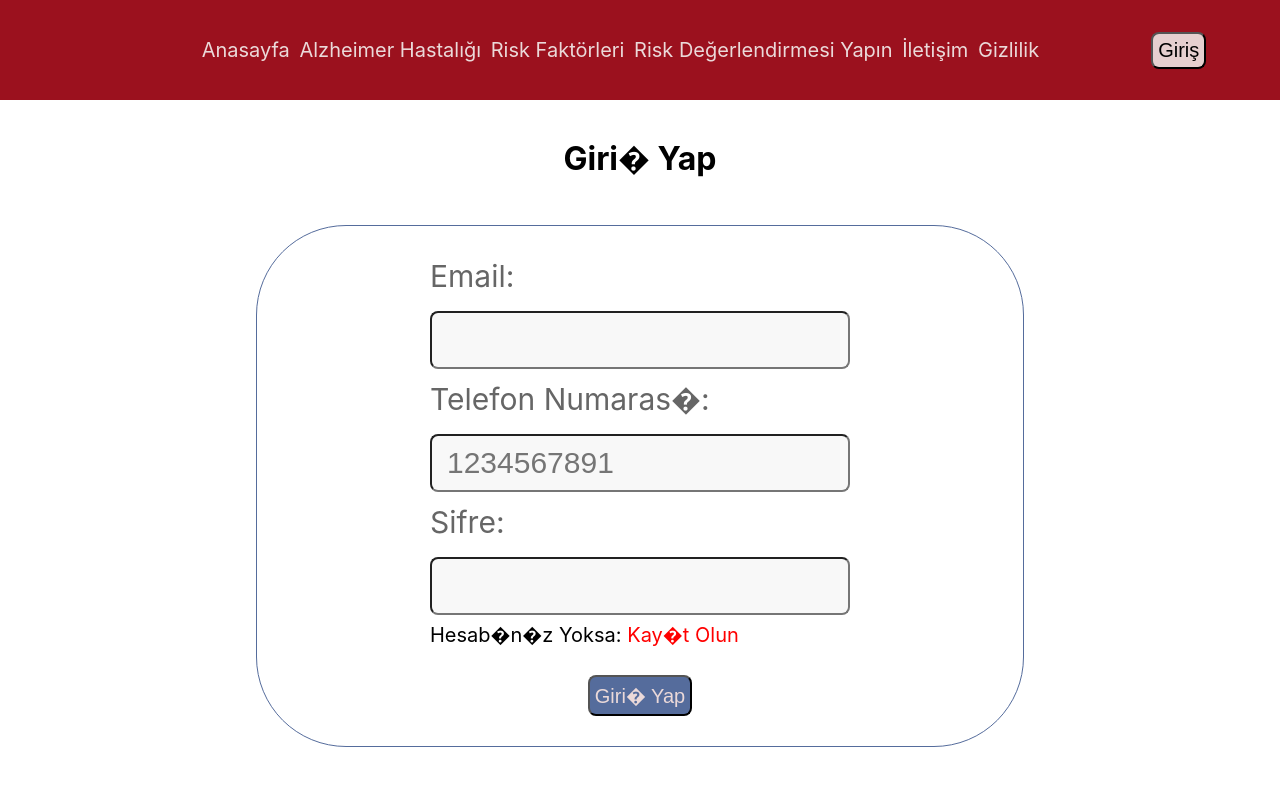
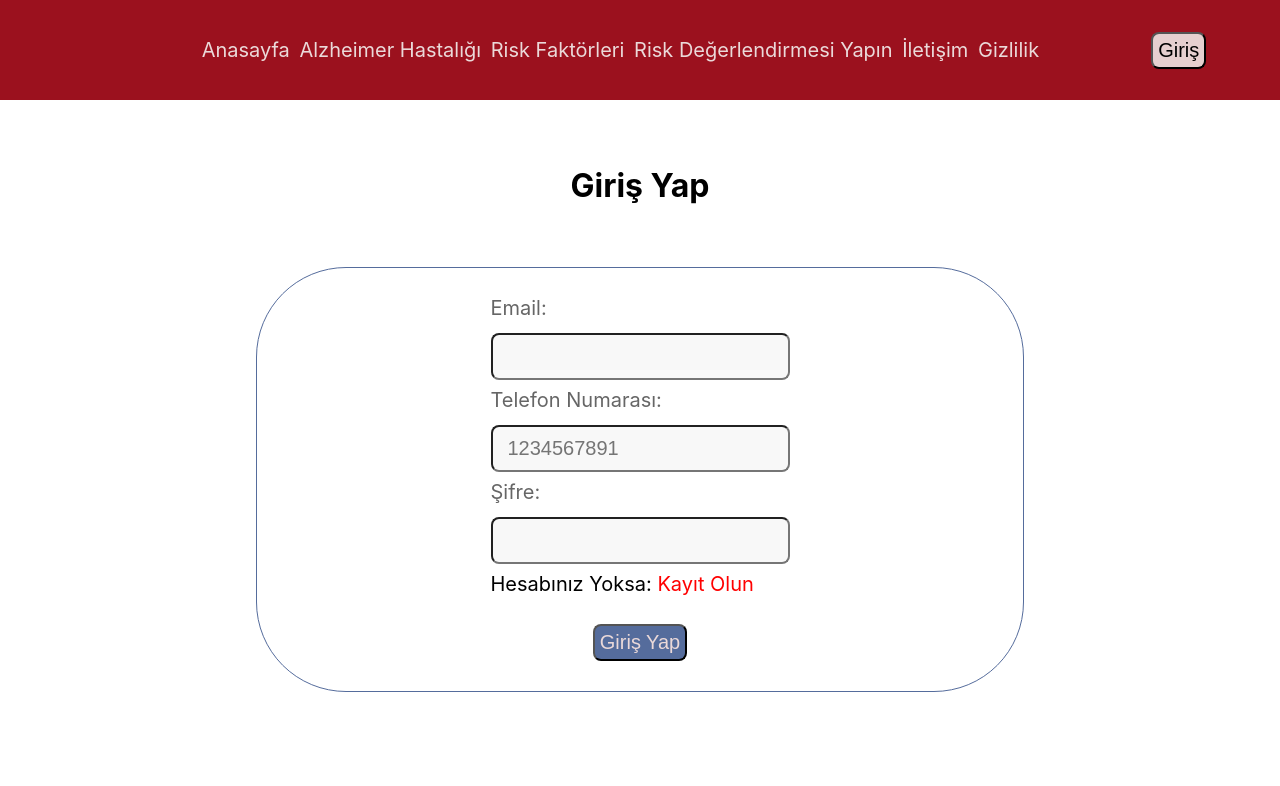
Before and after one commit to masgun17/Comp491, a React (Create React App) app in the folder my-app/: page /login in a window 1280 px wide. Shown: the top 786 px of the page. Built offline with nearby package versions, Linux system fonts and the light colour scheme.

Commit message:
turkish char fix and formatting

```diff
--- a/my-app/src/pages/Login.js
+++ b/my-app/src/pages/Login.js
@@ -5,28 +5,28 @@ const Login = () => {
     return (
         <div className="informationPageLayout">
             <div className="informationPageDiv1" style={{ "grid-row-start": "1" }}>
-                <h1>Giri� Yap</h1>
+                <h1>Giriş Yap</h1>
             </div>
             <div className="informationPageDiv2" style={{ "grid-row-start": "2", "font-size": "20px", "line-height": "2" }}>
-                <form>
+                <form className="form">
                     <div className="innerForm" style={{ "align-self": "flex-start" }}>
                         <div className="form-group">
                             <label htmlFor="email">Email: </label>
                             <input type="email" name="email" id="email" />
                         </div>
                         <div className="form-group">
-                            <label htmlFor="tel">Telefon Numaras�: </label>
+                            <label htmlFor="tel">Telefon Numarası: </label>
                             <input type="tel" name="tel" id="tel" placeholder="1234567891" pattern="[0-9]{10}" maxLength="10" />
 
                         </div>
                         <div className="form-group">
-                            <label htmlFor="password">Sifre: </label>
+                            <label htmlFor="password">Şifre: </label>
                             <input type="password" name="password" id="password" />
                         </div>
-                        <label htmlFor="text">Hesab�n�z Yoksa:</label><Link to="/Signup" style={{ "color": "red" }}>   Kay�t Olun</Link>
+                        <label htmlFor="text">Hesabınız Yoksa:</label><Link to="/Signup" style={{ "color": "red" }}>   Kayıt Olun</Link>
 
 
-                        <input type="submit" value="Giri� Yap" name="submit" id="submit" />
+                        <input type="submit" value="Giriş Yap" name="submit" id="submit" />
                     </div>
                 </form>
             </div>
--- a/my-app/src/pages/Signup.js
+++ b/my-app/src/pages/Signup.js
@@ -13,7 +13,7 @@ const Signup = () => {
         // <h1>Disease Information Page</h1>
         <div className="informationPageLayout">
             <div className="informationPageDiv1" style={{ "grid-row-start": "1" }}>
-                <h1>Kayit Ol</h1>
+                <h1>Kayıt Ol</h1>
             </div>
             <div className="informationPageDiv2" style={{ "grid-row-start": "2", "font-size": "20px", "line-height": "2" }}>
                 <form>
@@ -31,16 +31,16 @@ const Signup = () => {
                             <input type="email" name="email" id="email" />
                         </div>
                         <div className="form-group">
-                            <label htmlFor="tel">Telefon Numaras�: </label>
+                            <label htmlFor="tel">Telefon Numarası: </label>
                             <input type="tel" name="tel" id="tel" placeholder="1234567891" pattern="[0-9]{10}" maxLength="10" />
 
                         </div>
                         <div className="form-group">
-                            <label htmlFor="password">Sifre: </label>
+                            <label htmlFor="password">Şifre: </label>
                             <input type="password" name="password" id="password" />
                         </div>
                         <div className="form-group">
-                            <Link to="/Signup" name="kvkk" id= "kvkk" onClick={toggleApprove} style={{ "color":"red"}}>Okudum, onaylad�m</Link><input type="checkbox" style={{ "display": "inline", "width": "20px", "height": "20px", "marginLeft": "60px" }} />
+                            <Link to="/Signup" name="kvkk" id= "kvkk" onClick={toggleApprove} style={{ "color":"red"}}>Okudum, onayladım</Link><input type="checkbox" style={{ "display": "inline", "width": "20px", "height": "20px", "marginLeft": "60px" }} />
                             {isOpen && <Approve
                                 content={<>
                                 <b>Sözleşme</b>
--- a/my-app/src/styles/styles.css
+++ b/my-app/src/styles/styles.css
@@ -1,4 +1,4 @@
-.headerWholePage{
+.headerWholePage {
   /* height: 100vh; */
   min-height: 100vh;
   display: grid;
@@ -11,7 +11,7 @@
 .header:active,
 .header:hover {
   position: relative;
-  background-color: #9B111E;
+  background-color: #9b111e;
   height: 100px;
   /* max-height: 100px; */
   display: flex;
@@ -40,7 +40,8 @@ a:-webkit-any-link {
   /* height: 70vh; */
 }
 
-.dashboardDiv1, .informationPageDiv1 {
+.dashboardDiv1,
+.informationPageDiv1 {
   position: relative;
   display: flex;
   justify-content: center;
@@ -50,7 +51,9 @@ a:-webkit-any-link {
   /* height: max-content; */
 }
 
-.dashboardDiv2, .dashboardDiv3, .informationPageDiv2 {
+.dashboardDiv2,
+.dashboardDiv3,
+.informationPageDiv2 {
   position: relative;
   display: flex;
   flex-direction: column;
@@ -69,24 +72,41 @@ a:-webkit-any-link {
   /* overflow-y: scroll; */
 }
 
-.informationPageLayout{
+.informationPageLayout {
   position: relative;
   padding: 0% 20% 5% 20%;
   display: grid;
 }
 
+.form{
+  width: 100%;
+  display: flex;
+  flex-direction: row;
+  align-items: center;
+  justify-content: space-evenly;
+
+}
+
+.innerForm {
+  /* width: 100%;
+  display: flex;
+  flex-direction: column;
+  align-items: center;
+  justify-content: space-evenly; */
+}
+
 .innerForm .form-group label {
   display: block;
-    font-size: 30px;
+  font-size: 20px;
   color: #666;
   margin-bottom: 5px;
 }
 
 .innerForm .form-group input {
   display: block;
-    font-size: 30px;
+  font-size: 20px;
   padding: 10px 15px;
-    background-color: #F8F8F8;
+  background-color: #f8f8f8;
   border-radius: 8px;
 }
 
@@ -140,7 +160,7 @@ a:-webkit-any-link {
   /* height: max-content; */
   z-index: 5;
   top: 0px;
-    margin: 30% 30% 30% 30%
+  margin: 30% 30% 30% 30%;
 }
 
 .loginLayout {
@@ -156,7 +176,7 @@ a:-webkit-any-link {
 
 .header button {
   position: relative;
-    background-color: #E6CFCF;
+  background-color: #e6cfcf;
   /* max-height: 100px; */
   display: flex;
   flex-direction: row;
@@ -170,12 +190,11 @@ a:-webkit-any-link {
   display: flex;
   margin-left: 10%;
   margin-right: 0px;
-
 }
 
-.approvePopup{
+.approvePopup {
   position: fixed;
-  top:0;
+  top: 0;
   left: 0;
   width: 100%;
   height: 100vh;
@@ -185,15 +204,15 @@ a:-webkit-any-link {
   align-items: center;
 }
 
-.popupInner{
+.popupInner {
   position: relative;
   padding: 32px;
   width: 100%;
   max-width: 640px;
-  background-color: #FFF;
+  background-color: #fff;
 }
 
-.popupInner .closePopup{
+.popupInner .closePopup {
   position: absolute;
   top: 16px;
   right: 16px;
@@ -234,7 +253,7 @@ a:-webkit-any-link {
 }
 
 .close-icon {
-  content: 'x';
+  content: "x";
   cursor: pointer;
   position: fixed;
   right: calc(15% - 30px);
```
Lines whose indentation alone changed are shown as unchanged.
